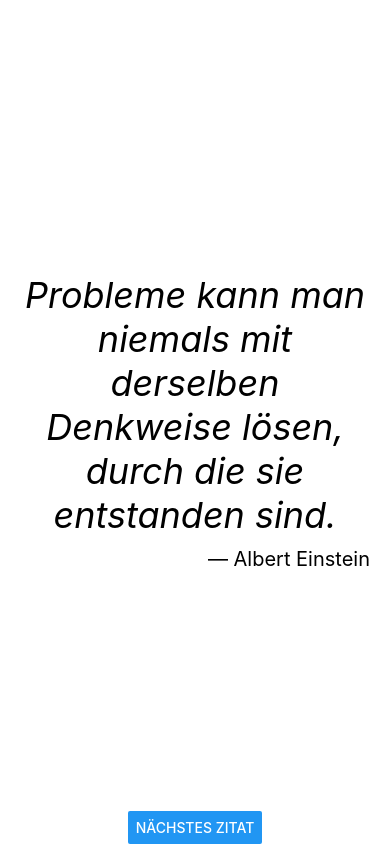
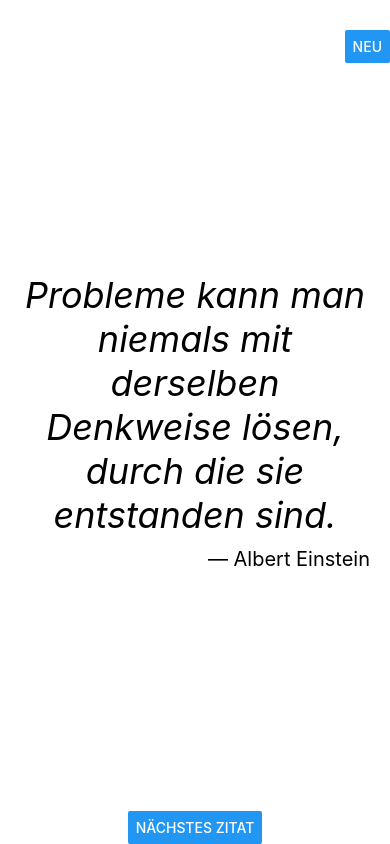
Before and after one commit to TrendingTechnology/NiceQuotes, a React Native app: screen / in a window 390 px wide. Built offline with nearby package versions, Linux system fonts and the light colour scheme.

Commit message:
Button für neues Zitat hinzufügen

```diff
--- a/App.js
+++ b/App.js
@@ -27,8 +27,11 @@ export default class App extends Component {
     if (nextIndex === data.length) nextIndex = 0;
     return (
       <View style={styles.container}>
+        <View style={styles.newButton}>
+          <Button title="Neu" onPress={() => alert('Neues Zitat')} />
+        </View>
         <Quote text={quote.text} author={quote.author} />
-        <View style={styles.button}>
+        <View style={styles.nextButton}>
           <Button
             title="Nächstes Zitat"
             onPress={() => this.setState({ index: nextIndex })}
@@ -46,8 +49,13 @@ const styles = StyleSheet.create({
     alignItems: 'center',
     justifyContent: 'center'
   },
-  button: {
+  nextButton: {
     position: 'absolute',
     bottom: 0
+  },
+  newButton: {
+    position: 'absolute',
+    right: 0,
+    top: 30
   }
 });
```
